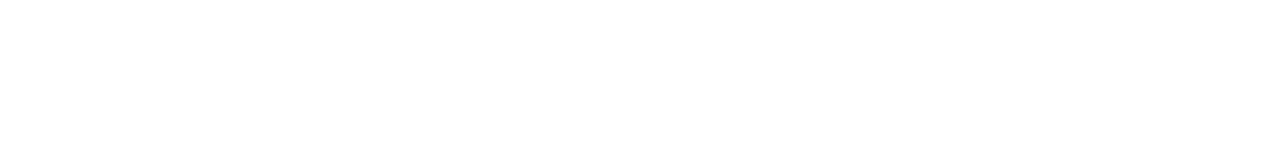
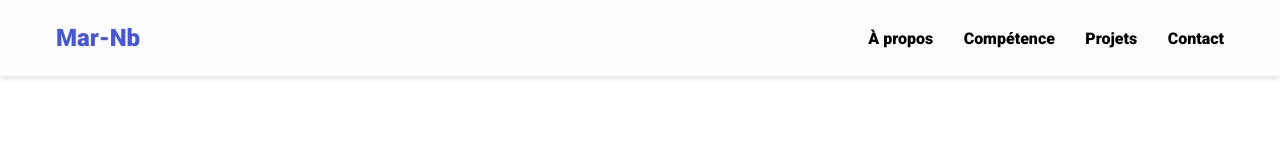
Before and after one commit to Mar-Nb/flat-portfolio, a plain HTML site: page index.html in a window 1280 px wide. Drawn offline with nearby package versions, Linux system fonts and the light colour scheme.

Commit message:
Mise en place de la navbar

```diff
--- a/assets/css/styles.css
+++ b/assets/css/styles.css
@@ -17,9 +17,7 @@
   --transition: 0.3s;
 }
 
-html {
-  scroll-behavior: smooth;
-}
+html { scroll-behavior: smooth; }
 
 /* CSS Resets */
 * {
@@ -29,9 +27,7 @@ html {
   /* border: 2px solid red; */
 }
 
-ul {
-  list-style-type: none;
-}
+ul { list-style-type: none; }
 
 a {
   text-decoration: none;
@@ -43,6 +39,46 @@ a:hover {
   color: var(--secondary-color);
 }
 
-body {
-  font-family: var(--font-family);
+body { font-family: var(--font-family); }
+
+/* Sticky (always on top) Navbar */
+nav {
+  display: flex;
+  position: sticky;
+  top: 0;
+  left: 0;
+  z-index: 1;
+  align-items: center;
+  justify-content: space-between;
+  padding: 1.5rem 3.5rem;
+  background-color: var(--bg-color);
+  box-shadow: 0 3px 5px rgba(0, 0, 0, 0.1);
 }
+
+nav h1 { color: var(--primary-color); }
+
+nav a {
+  color: var(--primary-color);
+  transition: var(--transition);
+}
+
+nav a:hover {
+  color: var(--secondary-color);
+  border-bottom: 2px solid var(--secondary-color);
+}
+
+nav ul {
+  display: flex;
+  gap: 1.9rem;
+}
+
+nav ul li { font-weight: var(--bold-font); }
+
+.burger-menu {
+  display: none;
+  color: var(--primary-color);
+  font-size: 2rem;
+  border: 0;
+  background-color: transparent;
+  cursor: pointer;
+}
--- a/index.html
+++ b/index.html
@@ -1,5 +1,5 @@
 <!DOCTYPE html>
-<html lang="en">
+<html lang="fr">
   <head>
     <meta charset="UTF-8" />
     <meta http-equiv="X-UA-Compatible" content="IE=edge" />
@@ -26,11 +26,24 @@
       rel="stylesheet"
       href="https://cdnjs.cloudflare.com/ajax/libs/animate.css/4.1.1/animate.min.css"
     />
-    <title>Jane Doe | Web Developer</title>
+    <title>Mar-Nb | Web Developer</title>
   </head>
 
   <body>
+
     <!-- Navbar -->
+    <nav>
+      <h1>Mar-Nb</h1>
+      <ul class="navigation">
+        <li href="#moi" class="nav-link">À propos</li>
+        <li href="#competence" class="nav-link">Compétence</li>
+        <li href="#projets" class="nav-link">Projets</li>
+        <li href="#contact" class="nav-link">Contact</li>
+      </ul>
+      <button id="burger-menu" class="burger-menu">
+        <ion-icon class="bars" name="menu-outline"></ion-icon>
+      </button>
+    </nav>
 
     <!-- Hero Section -->
 
```
